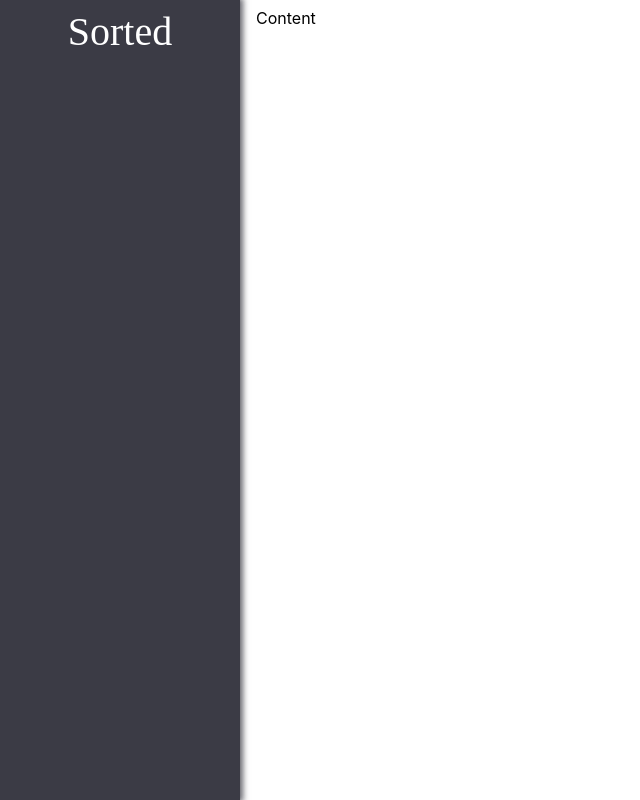
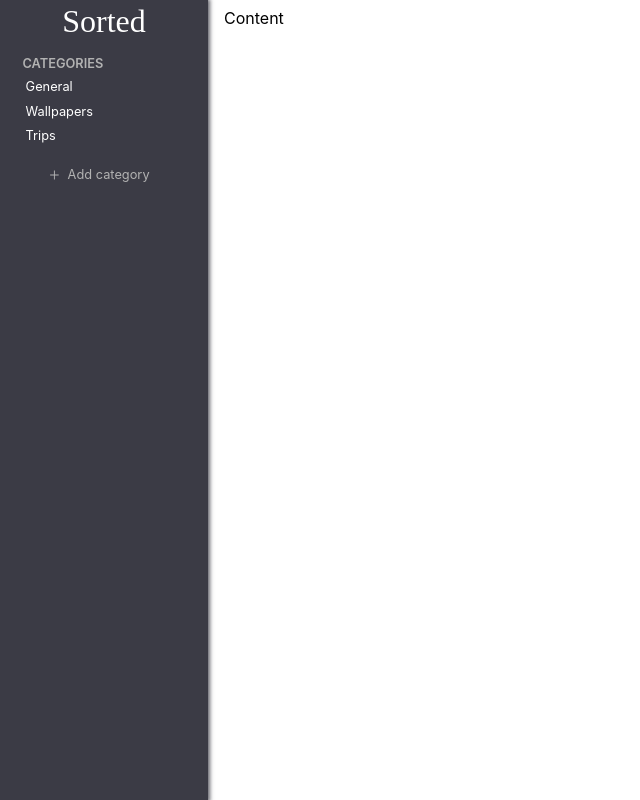
Before and after one commit to ben-dass/sorted, a React (Create React App) app: page / in a window 1280 px wide. Shown: the whole page, without its empty margins (0-640 px from the left). Built offline with nearby package versions, Linux system fonts and the light colour scheme; a web font is replaced by a local one.

Commit message:
fixed some styling issues

```diff
--- a/src/App.module.scss
+++ b/src/App.module.scss
@@ -1,13 +1,12 @@
 @import url("https://fonts.googleapis.com/css2?family=Ephesis&display=swap");
 
 // Colors
+$white: white;
+$light-gray: #b2b2b2;
+$gray: gray;
+
 $black: #3b3b45;
-$gray: gray;
+$hover-black: #4e4e57;
 
 // Fonts
 $Sorted: "Ephesis", cursive;
-
-
-.icon {
-  color: white !important;
-}
--- a/src/Components/SideNav/SideNav.js
+++ b/src/Components/SideNav/SideNav.js
@@ -1,5 +1,5 @@
 import React from "react";
-import { GrAdd } from 'react-icons/gr';
+import { AiOutlinePlus } from "react-icons/ai";
 
 import classes from "./SideNav.module.scss";
 
@@ -13,9 +13,26 @@ const SideNav = () => {
   return (
     <div className={classes.sideNav}>
       <div className={classes.sideNavContainer}>
+        {/* Site title */}
         <div className={classes.sideNavTitle}>Sorted</div>
+
+        {/* Categories */}
+        <div className={classes.sideNavList}>
+          <div className={classes.sideNavListTitle}>categories</div>
+
+          {/* List of categories */}
+          <ul className={classes.list}>
+            <li className={classes.listItem}>General</li>
+            <li className={classes.listItem}>Wallpapers</li>
+            <li className={classes.listItem}>Trips</li>
+          </ul>
         </div>
-      <div className={classes.sideNavList}>
+
+        {/* Add a category */}
+        <div className={classes.add}>
+          <AiOutlinePlus className={classes.icon} />
+          &nbsp; Add category &nbsp;&nbsp;
+        </div>
       </div>
     </div>
   );
--- a/src/Components/SideNav/SideNav.module.scss
+++ b/src/Components/SideNav/SideNav.module.scss
@@ -1,28 +1,83 @@
-@import '../../App.module.scss';
+@import "../../App.module.scss";
 
 .sideNav {
-  width: 15rem;
+  width: 13rem;
   height: 100vh;
 
   color: white;
   background-color: $black;
-  box-shadow: 1px 0px 6px 2px rgba(59, 59, 69, 0.8);
+  box-shadow: 0px 0px 4px 1.5px rgba(59, 59, 69, 0.8);
 }
 
 .sideNavContainer {
-  padding: 0.5rem 1rem;
+  padding: 0.2rem 0.4rem;
 }
 
 .sideNavTitle {
   text-align: center;
-  font-size: 2.5rem;
+  font-size: 2rem;
   font-family: $Sorted;
 }
 
-.sideNavList ul li {
-    color: white !important;
+.sideNavListTitle {
+  margin-top: 1rem;
+  margin-left: 1rem;
+  margin-bottom: -0.5rem;
+
+  color: $light-gray;
+  font-weight: 600;
+  font-size: 0.8rem;
+  text-transform: uppercase;
 }
 
-.icon li {
-    color: white !important;
+.list {
+  padding: 0;
+
+  list-style-type: none;
+  font-size: 0.8rem;
+
+  .listItem {
+    margin: 0.2rem;
+
+    padding-left: 1rem;
+    padding-top: 0.2rem;
+    padding-bottom: 0.2rem;
+
+    cursor: pointer;
+    transition: 300ms ease-in-out;
   }
+}
+
+.listItem:hover {
+  background-color: $hover-black;
+  color: $white;
+
+  border-radius: 5px;
+  transition: 300ms ease-in-out;
+}
+
+.add {
+  display: flex;
+  justify-content: center;
+
+  padding: 0.5rem 0rem;
+  border-radius: 5px;
+
+  color: $light-gray;
+  font-size: 0.8rem;
+  cursor: pointer;
+
+  .icon {
+    font-size: 1em;
+    padding-top: 0.1rem;
+  }
+
+  transition: 300ms ease-in-out;
+}
+
+.add:hover {
+  color: white;
+  background-color: $hover-black;
+
+  transition: 300ms ease-in-out;
+}
```
Lines whose indentation alone changed are shown as unchanged.
